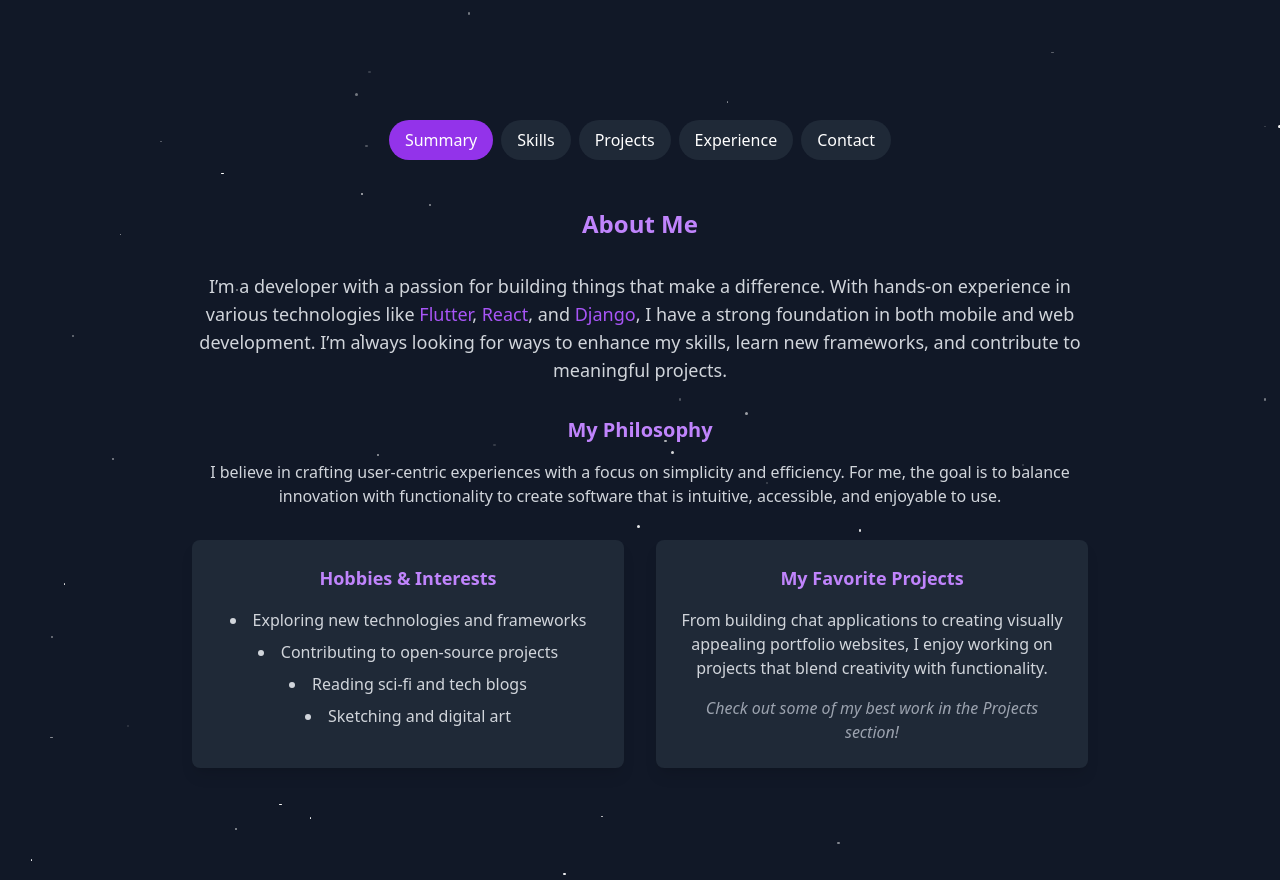
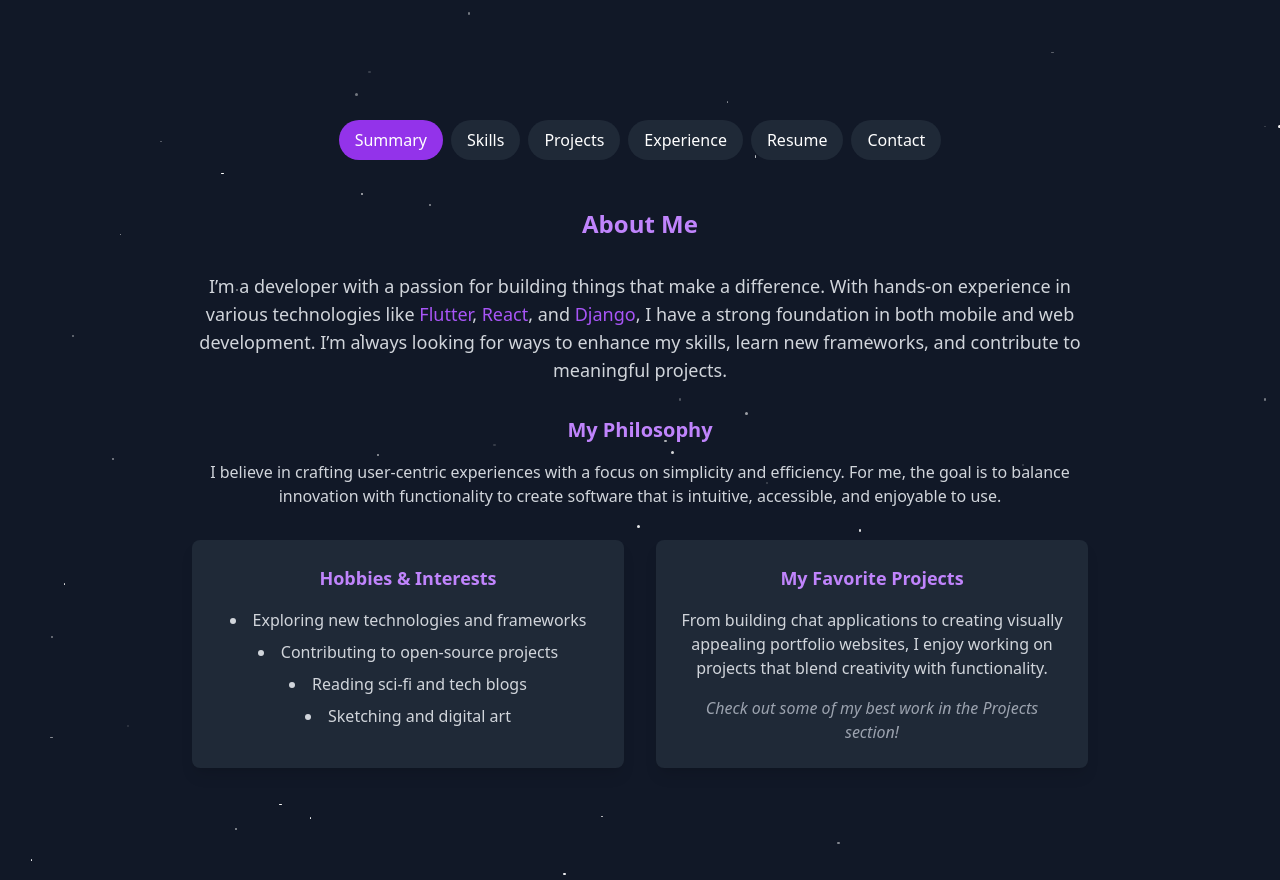
Before and after one commit to ani-sh-arma/portfolio, a React (Vite) app: page / in a window 1280 px wide. Shown: the part 920-1800 px from the top of the page. Built offline with nearby package versions, Linux system fonts and the light colour scheme.

Commit message:
updated package manager to pnpm and added resume section

```diff
--- a/src/components/contact.tsx
+++ b/src/components/contact.tsx
@@ -30,16 +30,16 @@ export function ContactSection() {
 
         <div className="flex flex-wrap justify-center space-x-6 mt-6">
           {[
+            {
+              icon: Github,
+              href: "https://github.com/ani-sh-arma",
+              label: "GitHub",
+            },
             { icon: Code, href: "https://dev.to/ani-sh-arma", label: "Dev.to" },
             {
               icon: Linkedin,
               href: "https://www.linkedin.com/in/anish-sharma-71b38a25a/",
               label: "LinkedIn",
-            },
-            {
-              icon: Github,
-              href: "https://github.com/ani-sh-arma",
-              label: "GitHub",
             },
             {
               icon: Twitter,
--- a/src/components/space-portfolio.tsx
+++ b/src/components/space-portfolio.tsx
@@ -13,7 +13,17 @@ import { SkillsSection } from "./skills";
 export function SpacePortfolioComponent() {
   const [activeSection, setActiveSection] = useState("Summary");
 
-  const navItems = ["Summary", "Skills", "Projects", "Experience", "Contact"];
+  const resumeUrl =
+    "https://kll1svcrmn.ufs.sh/f/YhFHEFaRz0wbWP5qyXM2wLuQVzcFZUHPS8JN9RTgGiMsoOtE";
+
+  const navItems = [
+    "Summary",
+    "Skills",
+    "Projects",
+    "Experience",
+    "Resume",
+    "Contact",
+  ];
 
   const handleChevronClick = () => {
     window.scrollTo({
@@ -118,6 +128,16 @@ export function SpacePortfolioComponent() {
         {activeSection === "Projects" && <ProjectsSection />}
         {activeSection === "Experience" && <ExperienceSection />}
         {activeSection === "Contact" && <ContactSection />}
+        {activeSection === "Resume" && (
+          <object
+            data={resumeUrl}
+            type="application/pdf"
+            className="w-full h-screen"
+          >
+            Your browser does not support PDFs.
+            <a href="sample.pdf">Download the PDF</a> instead.
+          </object>
+        )}
       </div>
     </div>
   );
```
Also changed, not shown: 2 other files (tests, documents, lock files or other folders).
